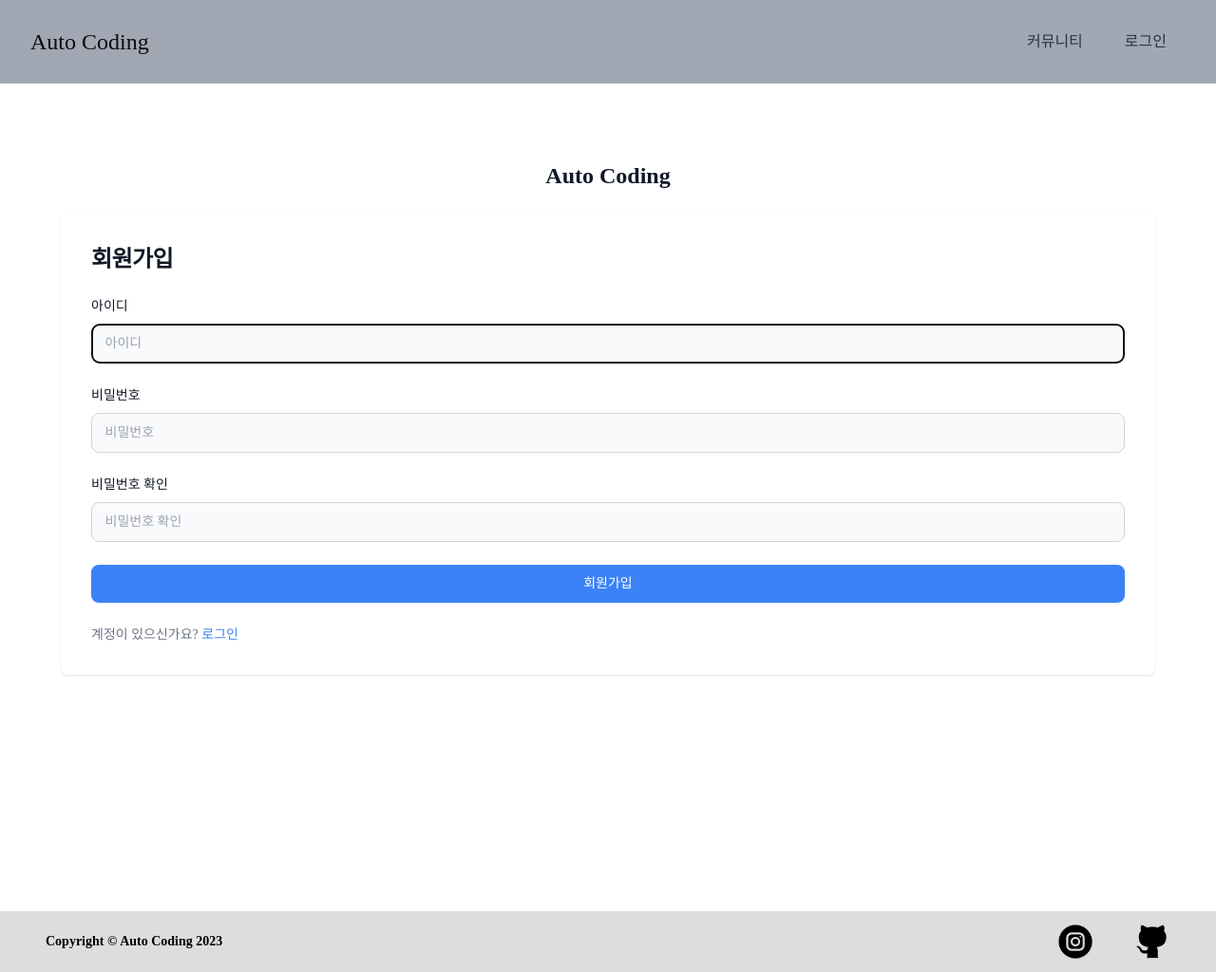
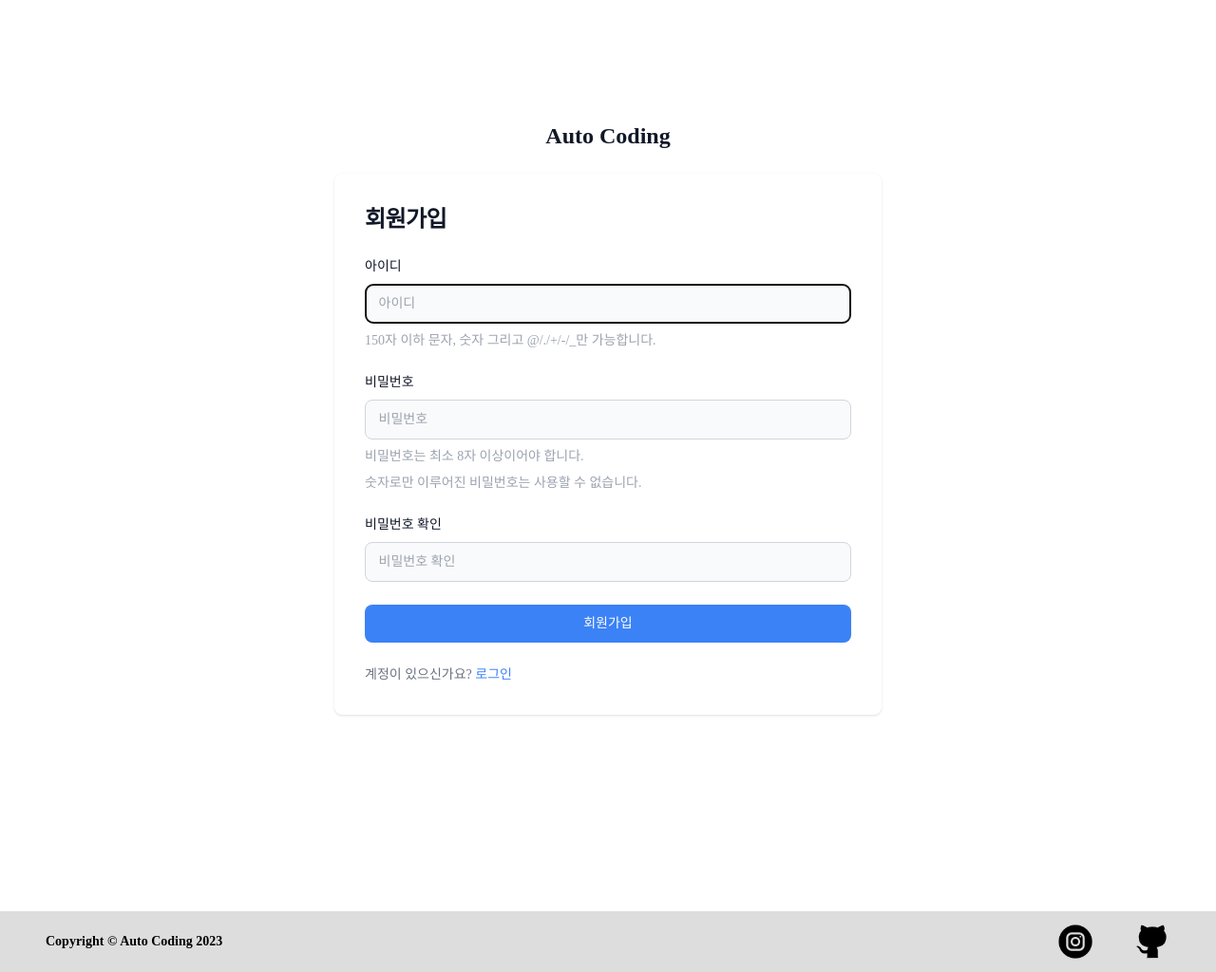
Before and after one commit to HiImYong99/Auto-Code-Django, a Django app: page /accounts/register/ in a window 1280 px wide. Shown: the whole page at 95% size. Run offline with Django 4.2, Linux system fonts and the light colour scheme; some libraries are stand-ins or nearby versions; some web fonts are replaced.

Commit message:
💄  23.10.30 로그인, 회원가입 UI 개선

```diff
--- a/templates/accounts/signup_form.html
+++ b/templates/accounts/signup_form.html
@@ -1,44 +1,15 @@
 {% extends "base.html" %}
 {% load widget_tweaks %}
 {% load static %}
-{% block header %}
-<div class="fixed top-0 z-10 flex flex-wrap items-center justify-between w-full p-6 bg-gray-400 opacity-95">
-    <nav class="flex items-center flex-shrink-0 mr-6">
-        <a class="duration-500 hover:text-white" href="{% url "main:index" %}">
-            <span class="pl-2 text-2xl"> Auto Coding</span>
-        </a>
-    </nav>
-    <nav class="flex-grow hidden w-full pt-6 md:flex md:items-center md:w-auto md:pt-0" id="nav-content">
-        <ul class="items-center justify-end flex-1 list-reset md:flex">
-                <li id="start-link" class="mr-3">
-                    <a class="inline-block px-4 py-2 text-gray-800 duration-500 hover:text-gray-200"
-                        href="{% url "board:postlist" %}">커뮤니티</a>
-                    </li>
-                <li id="start-link" class="mr-3">
-                        <a class="inline-block px-4 py-2 text-gray-800 duration-500 hover:text-gray-200"
-                            href="{% url "accounts:login" %}">로그인</a>
-                </li>
-        </ul>
-    </nav>
-    <div class="block md:hidden">
-        <button id="nav-toggle"
-            class="flex items-center px-3 py-2 text-gray-500hover:text-white hover:border-white">
-            <svg class="w-5 h-5 fill-current" viewBox="0 0 20 20" xmlns="http://www.w3.org/2000/svg">
-                <title>Menu</title>
-                <path d="M0 3h20v2H0V3zm0 6h20v2H0V9zm0 6h20v2H0v-2z" />
-            </svg>
-        </button>
-    </div>
-</div>
-
-{% endblock  %}
 {% block content %}
 <section class="">
     <div class="flex flex-col items-center justify-center px-6 py-8 mx-auto md:h-screen lg:py-0">
-        <h1 class="flex items-center mb-6 text-2xl font-semibold text-gray-900">
-            Auto Coding
-        </h1>
-        <div class="w-full bg-white rounded-lg shadow">
+<a href="{% url "main:index" %}">
+            <h1 class="flex items-center mb-6 text-2xl font-semibold text-gray-900">
+                Auto Coding
+            </h1>
+</a>
+        <div class="w-1/2 bg-white rounded-lg shadow">
             <div class="p-6 space-y-4 md:space-y-6 sm:p-8">
                 <h2 class="text-xl font-bold leading-tight tracking-tight text-gray-900 md:text-2xl">
                     회원가입
@@ -48,17 +19,21 @@
                     <div>
                         <label for="{{ form.username.id_for_label }}" class="block mb-2 text-sm font-medium text-gray-900">아이디</label>
                         {{form.username|add_class:"bg-gray-50 border border-gray-300 text-gray-900 sm:text-sm rounded-lg focus:ring-primary-600 focus:border-primary-600 block w-full p-2.5"|attr:"placeholder: 아이디"}}
+                        <p class='text-sm mt-2 text-gray-400'>{{form.username.help_text}}</p>
                     </div>
                     <div>
                         <label for="{{ form.password1.id_for_label }}" class="block mb-2 text-sm font-medium text-gray-900">비밀번호</label>
                         {{form.password1|add_class:"bg-gray-50 border border-gray-300 text-gray-900 sm:text-sm rounded-lg focus:ring-primary-600 focus:border-primary-600 block w-full p-2.5"|attr:"placeholder: 비밀번호"}}
+                        <p class='text-sm mt-2 text-gray-400'>비밀번호는 최소 8자 이상이어야 합니다.
+                        </p>
+                        <p class='text-sm mt-2 text-gray-400'>숫자로만 이루어진 비밀번호는 사용할 수 없습니다.
+                        </p>
                     </div>
                     <div>
                         <label for="{{ form.password2.id_for_label }}" class="block mb-2 text-sm font-medium text-gray-900">비밀번호 확인</label>
                         {{form.password2|add_class:"bg-gray-50 border border-gray-300 text-gray-900 sm:text-sm rounded-lg focus:ring-primary-600 focus:border-primary-600 block w-full p-2.5"|attr:"placeholder: 비밀번호 확인"}}
                     </div>
-
-                    <button type="submit" class="w-full text-white bg-blue-500 hover:bg-primary-700 focus:ring-4 focus:outline-none focus:ring-primary-300 font-medium rounded-lg text-sm px-5 py-2.5 text-center ">회원가입</button>
+                    <button type="submit" class="w-full text-white bg-blue-500 focus:ring-4 focus:outline-none focus:ring-primary-300 font-medium rounded-lg text-sm px-5 py-2.5 text-center hover:bg-red-500 duration-200">회원가입</button>
                     <p class="text-sm font-light text-gray-500">
                         계정이 있으신가요? <a href="{% url "accounts:login" %}" class="font-medium text-blue-500 hover:underline ">로그인</a>
                     </p>
```
Also changed, not shown: templates/accounts/login_form.html (+10 -35 lines).
